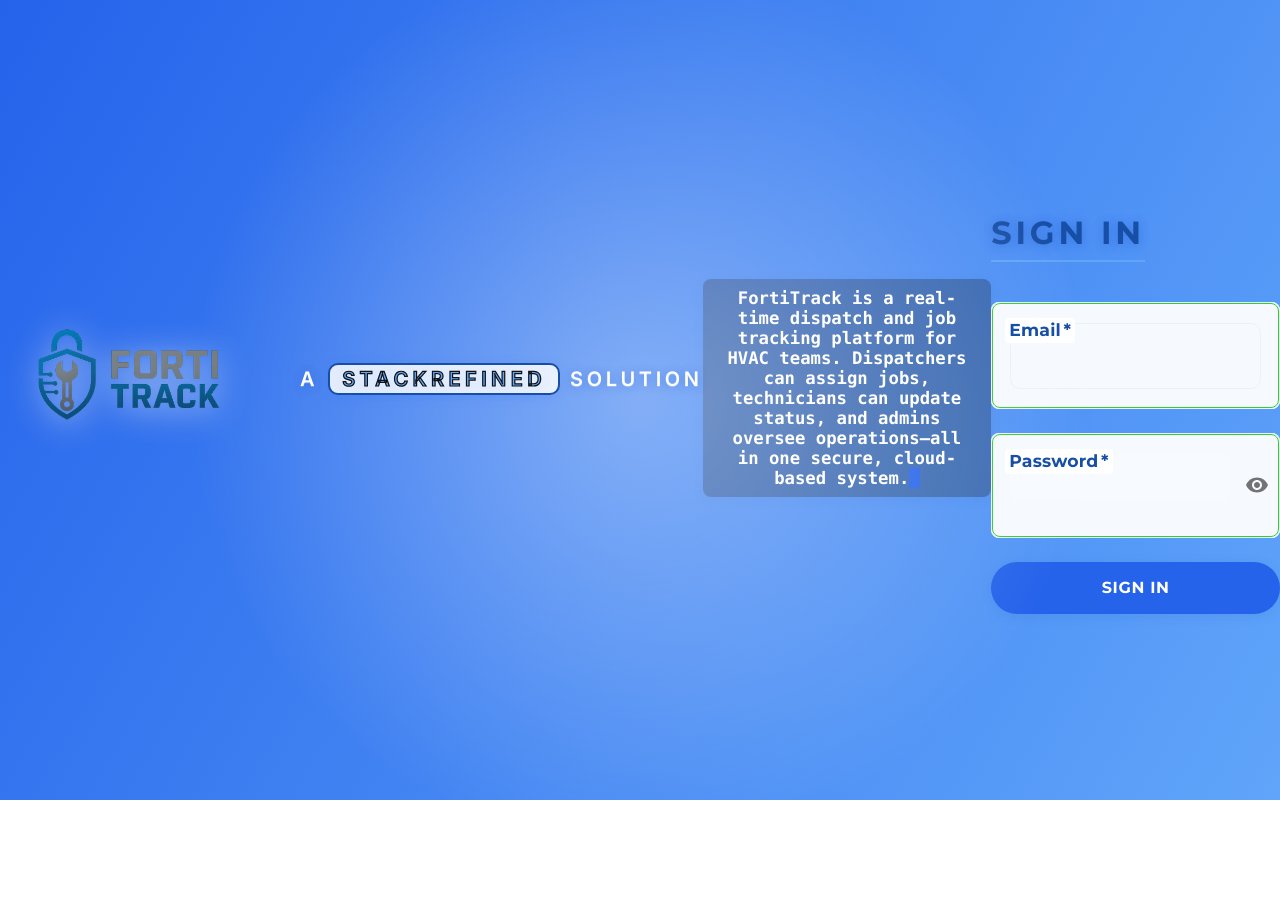
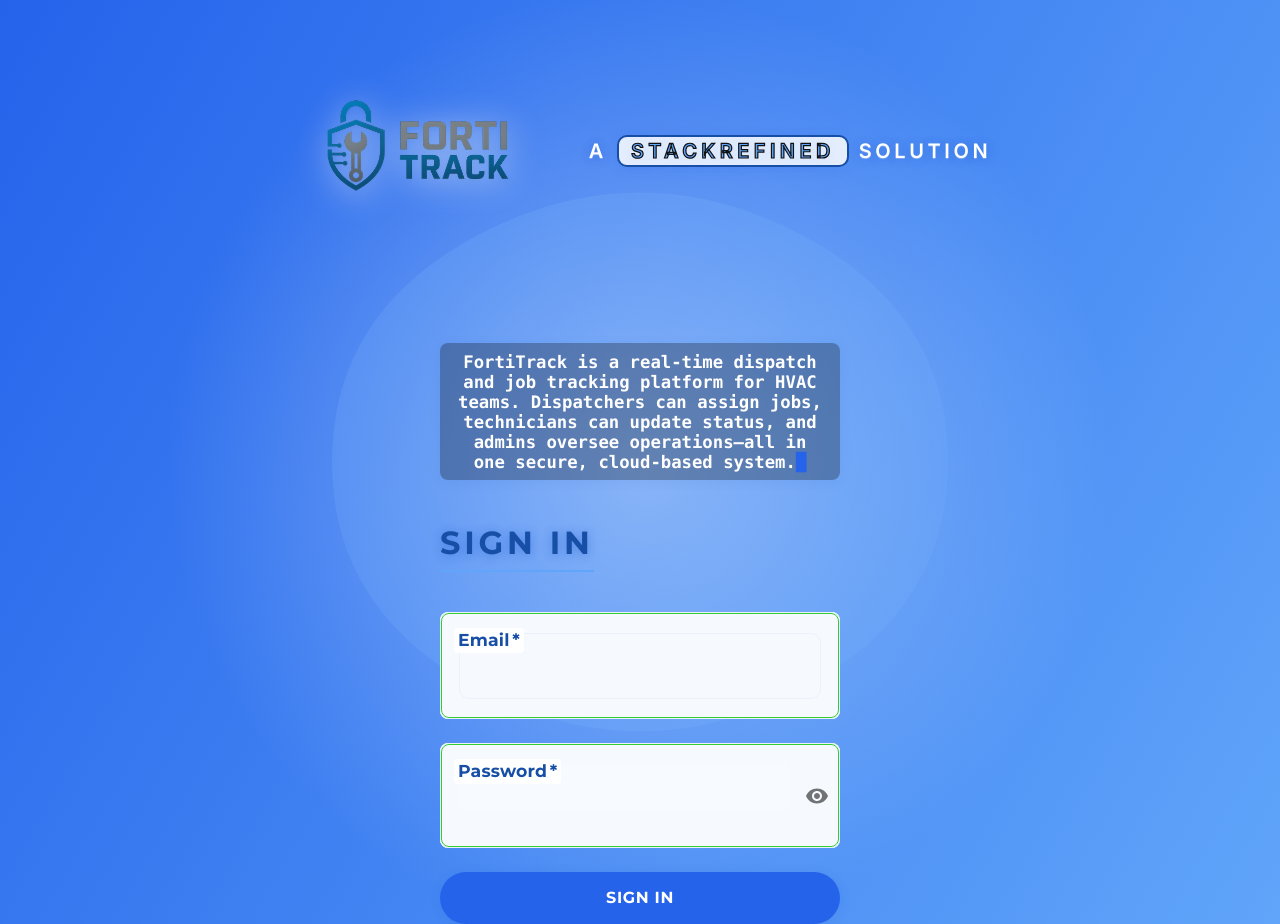
Before and after one commit to stackrefined/fortitrack, a React (Create React App) app: page / in a window 1280 px wide. Before the commit the page ends 800 px from the top, so only its background shows below. Built offline with nearby package versions, Linux system fonts and the light colour scheme; no server answers.

Commit message:
Add animated SVG background to login page for enhanced visual appeal

```diff
--- a/src/pages/Login.jsx
+++ b/src/pages/Login.jsx
@@ -56,6 +56,27 @@
 
   return (
     <div className="login-background">
+      <svg
+        className="login-bg-svg"
+        width="100%"
+        height="100%"
+        viewBox="0 0 800 600"
+        style={{
+          position: "absolute",
+          top: 0,
+          left: 0,
+          zIndex: 0,
+          pointerEvents: "none",
+          opacity: 0.25,
+          animation: "moveBlob 18s ease-in-out infinite alternate"
+        }}
+      >
+        <path
+          d="M600,300Q600,400,500,450Q400,500,300,450Q200,400,200,300Q200,200,300,150Q400,100,500,150Q600,200,600,300Z"
+          fill="#60a5fa"
+        />
+      </svg>
+      <div className="login-center-container">
         <div
           className={`login-header-row${formFocused ? ' header-drop' : ''}`}
           style={{
@@ -250,5 +271,6 @@
           </Button>
         </form>
       </div>
+    </div>
   );
 }
```
Lines whose indentation alone changed are shown as unchanged.
